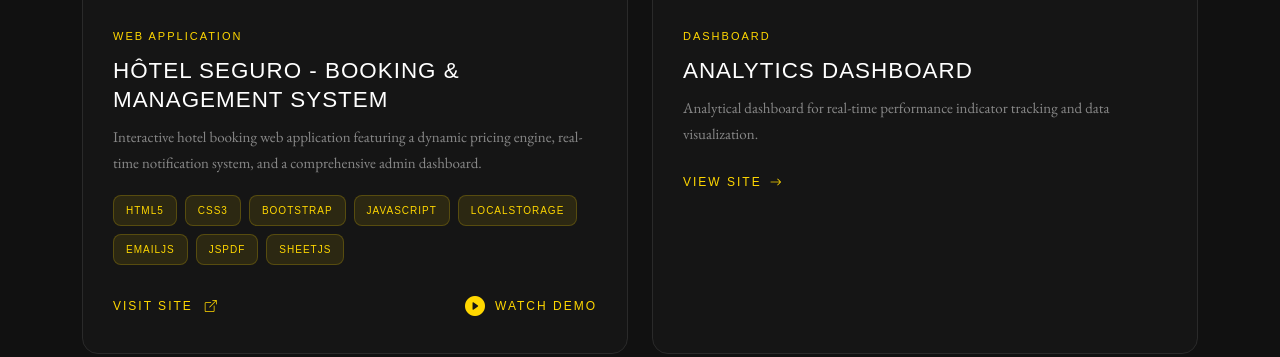
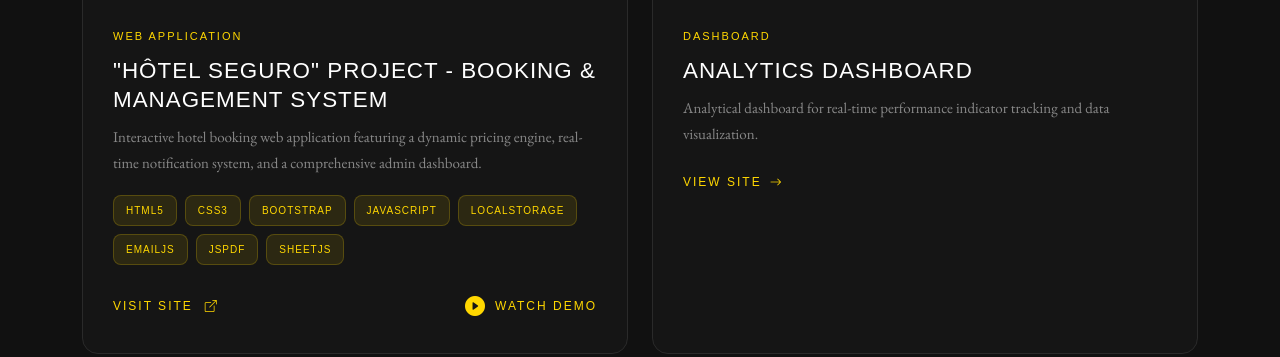
Before and after one commit to Joslin-Hounkpatin/portfolio-joslin, a website: page index-en.html in a window 1280 px wide. Shown: the part 6774-7131 px from the top of the page. Drawn offline with nearby package versions, Linux system fonts and the light colour scheme; a web font is replaced by a local one.

Commit message:
Update index-en.html

```diff
--- a/index-en.html
+++ b/index-en.html
@@ -373,7 +373,7 @@
                         </div>
                         <div class="project-info">
                             <span class="project-category">Web Application</span>
-                            <h3 class="project-title">Hôtel SEGURO - Booking & Management System</h3>
+                            <h3 class="project-title">"Hôtel SEGURO" PROJECT - Booking & Management System</h3>
                             <p class="project-description">
                                 Interactive hotel booking web application featuring a dynamic pricing engine, real-time notification system, and a comprehensive admin dashboard.
                             </p>
```
